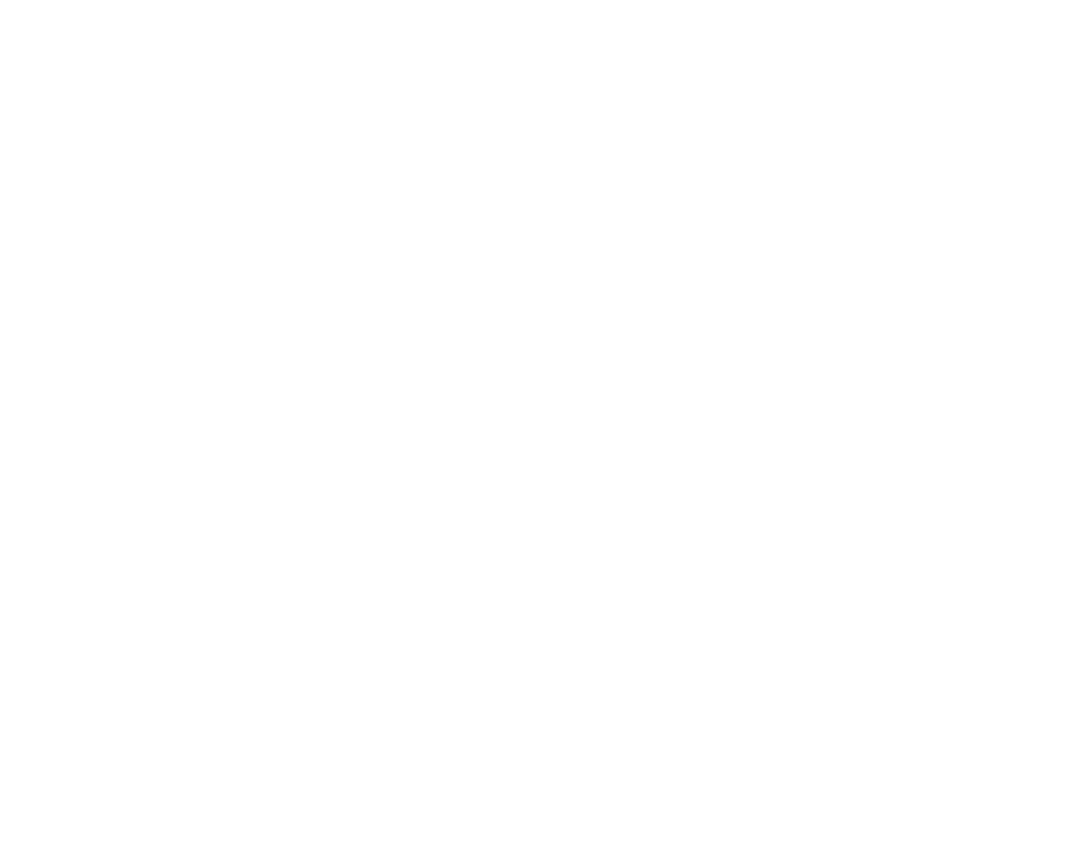
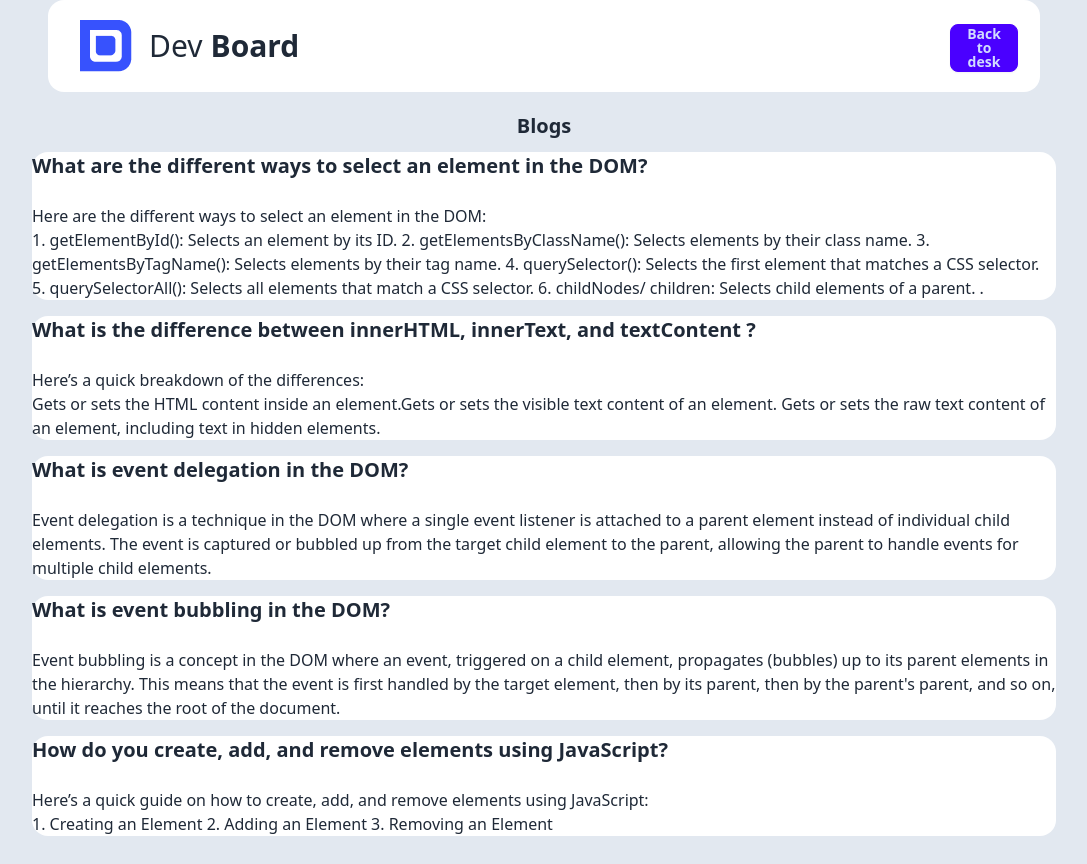
Before and after one commit to JabedOmar11/assignment-5, a plain HTML site: page file2.html in a window 1280 px wide. Shown: the whole page, without its empty margins (96-1183 px from the left). Before the commit the page ends 800 px from the top, so only its background shows below. Drawn offline with nearby package versions, Linux system fonts and the light colour scheme.

Commit message:
finishing

```diff
--- a/file2.html
+++ b/file2.html
@@ -1,11 +1,90 @@
 <!DOCTYPE html>
 <html lang="en">
-<head>
+
+<head class="bg-slate-200">
     <meta charset="UTF-8">
     <meta name="viewport" content="width=device-width, initial-scale=1.0">
     <title>Question and Answer</title>
+    <link href="https://cdn.jsdelivr.net/npm/daisyui@4.12.24/dist/full.min.css" rel="stylesheet" type="text/css" />
+    <script src="https://cdn.tailwindcss.com"></script>
 </head>
-<body>
 
+<body class=" bg-slate-200">
+
+
+    <nav class="mx-36 mb-5 bg-white px-6 py-3 rounded-2xl ">
+        <div class="navbar bg-base-100 flex">
+            <div class="flex-1">
+                <img src="assets/logo.png" alt="">
+                <a class="btn btn-ghost text-3xl font-bold"><span class="font-light">Dev</span>Board</a>
+            </div>
+            <div class="flex-none gap-9">
+
+
+                <div class="dropdown dropdown-end">
+                    <div tabindex="0" role="button" class="btn btn-ghost btn-circle avatar">
+                        <a href="index.html">
+                            <button class="btn btn-primary">Back to desk </button>
+
+                        </a>
+                    </div>
+                </div>
+    </nav>
+
+    <h1 class="font-bold text-center text-xl">Blogs</h1>
+
+    <!--Question and Answer-->
+    <Section class="px-32 py-3">
+        <div class="bg-white mb-4 rounded-2xl">
+            <h1 class="font-bold text-xl"> What are the different ways to select an element in the DOM?</h1>
+            <br>
+            <p>Here are the different ways to select an element in the DOM:
+                <br>
+
+                1. getElementById(): Selects an element by its ID.
+                2. getElementsByClassName(): Selects elements by their class name.
+                3. getElementsByTagName(): Selects elements by their tag name.
+                4. querySelector(): Selects the first element that matches a CSS selector.
+                5. querySelectorAll(): Selects all elements that match a CSS selector.
+                6. childNodes/ children: Selects child elements of a parent.
+                .</p>
+        </div>
+
+        <div class="bg-white mb-4 rounded-2xl">
+            <h1 class="font-bold text-xl">What is the difference between innerHTML, innerText, and textContent ?</h1>
+            <br>
+            <p>Here’s a quick breakdown of the differences: <br>
+                Gets or sets the HTML content inside an element.Gets or sets the visible text content of an element.
+                Gets or sets the raw text content of an element, including text in hidden elements.
+            </p>
+        </div>
+        <div class="bg-white mb-4 rounded-2xl">
+            <h1 class="font-bold text-xl">What is event delegation in the DOM?</h1>
+            <br>
+            <p>Event delegation is a technique in the DOM where a single event listener is attached to a parent element
+                instead of individual child elements. The event is captured or bubbled up from the target child element
+                to the parent, allowing the parent to handle events for multiple child elements.</p>
+        </div>
+        <div class="bg-white mb-4 rounded-2xl">
+            <h1 class="font-bold text-xl">What is event bubbling in the DOM?</h1>
+            <br>
+            <p>Event bubbling is a concept in the DOM where an event, triggered on a child element, propagates (bubbles)
+                up to its parent elements in the hierarchy. This means that the event is first handled by the target
+                element, then by its parent, then by the parent's parent, and so on, until it reaches the root of the
+                document.</p>
+        </div>
+        <div class="bg-white mb-4 rounded-2xl">
+            <h1 class="font-bold text-xl"> How do you create, add, and remove elements using JavaScript?</h1>
+            <br>
+            <p>Here’s a quick guide on how to create, add, and remove elements using JavaScript:
+                <br>
+            1. Creating an Element
+            2. Adding an Element
+            3. Removing an Element
+            </p>
+        </div>
+
+    </Section>
 </body>
+
 </html>
```
Also changed, not shown: index.html (+26 -20 lines), script/new.js (added, +40 -0 lines).
